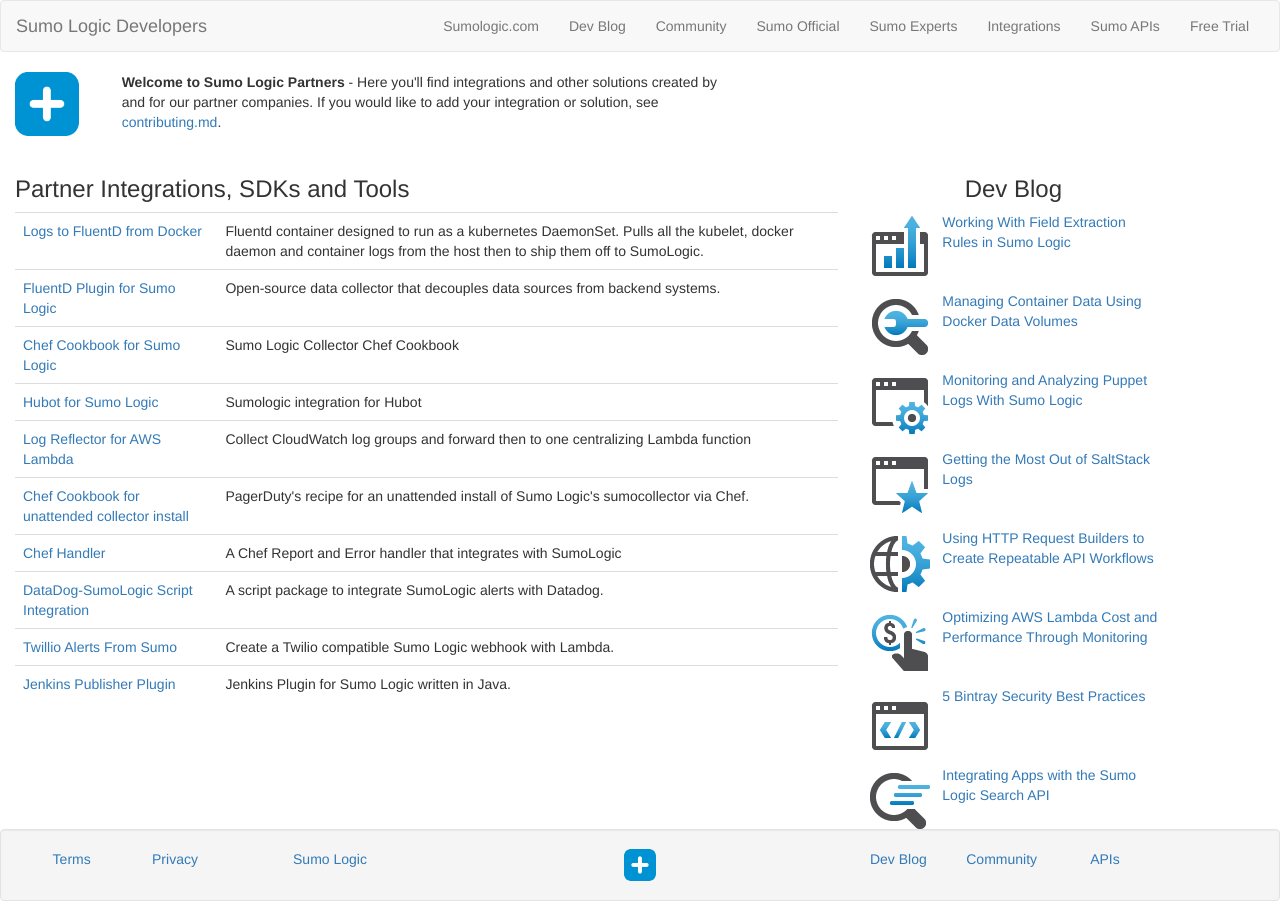
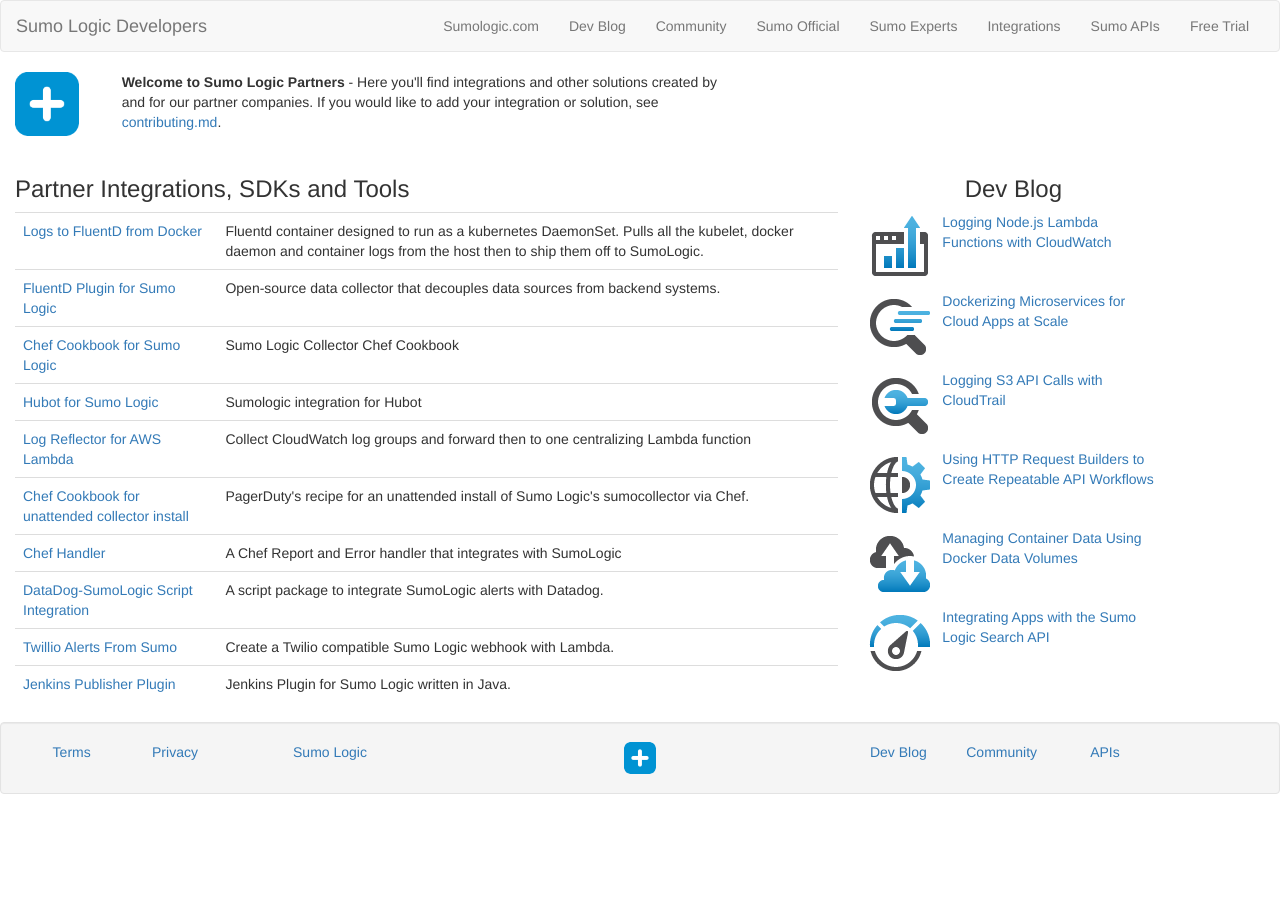
Before and after one commit to SumoLogic/sumologic.github.io, a Jekyll site: the page built from sumo-partners.html, in a window 1280 px wide. Built offline with Jekyll 4.4.1, drawn with Linux system fonts in a browser that asks for light colours; after the commit the page ends 900 px from its top, so only the background shows below that.

Commit message:
automate blog listing on home page

```diff
--- a/_data/blogs.yml
+++ b/_data/blogs.yml
@@ -1,25 +1,23 @@
- - title: "Working With Field Extraction Rules in Sumo Logic"
-   url: "https://www.sumologic.com/blog-devops/working-field-extraction-rules-sumo-logic/"
+ - title: "Logging Node.js Lambda Functions with CloudWatch"
+   url: "https://www.sumologic.com/blog-devops/logging-with-node-js-lambdas-cloudwatch/"
    imgurl: "/images/9.png"
 
- - title: "Managing Container Data Using Docker Data Volumes"
-   url: "https://www.sumologic.com/blog-devops/managing-container-data-using-docker-data-volumes/"
+ - title: "Dockerizing Microservices for Cloud Apps at Scale"
+   url:  "https://www.sumologic.com/blog-devops/dockerizing-microservices-scale/"
+   imgurl: "/images/14.png"
+
+ - title: "Logging S3 API Calls with CloudTrail"
+   url: "https://www.sumologic.com/blog-devops/logging-s3-api-calls-with-cloudtrail/"
    imgurl: "/images/6.png"
- - title: "Monitoring and Analyzing Puppet Logs With Sumo Logic"
-   url: "https://www.sumologic.com/blog-devops/monitoring-analyzing-puppet-logs-sumo-logic/"
-   imgurl: "/images/11.png"
- - title: "Getting the Most Out of SaltStack Logs"
-   url: "https://www.sumologic.com/blog-devops/getting-saltstack-logs/"
-   imgurl: "/images/3.png"
+
  - title: "Using HTTP Request Builders to Create Repeatable API Workflows"
    url: "https://www.sumologic.com/blog-devops/using-http-request-builders-create-repeatable-api-workflows/"
    imgurl: "/images/2.png"
- - title: "Optimizing AWS Lambda Cost and Performance Through Monitoring"
-   url: "https://www.sumologic.com/blog-devops/optimizing-aws-lambda-cost-performance-monitoring/"
-   imgurl: "/images/12.png"
- - title: "5 Bintray Security Best Practices"
-   url: "https://www.sumologic.com/blog-devops/bintray-security-best-practices/"
-   imgurl: "/images/16.png"
+
+ - title: "Managing Container Data Using Docker Data Volumes"
+   url:  "https://www.sumologic.com/blog-devops/managing-container-data-using-docker-data-volumes/"
+   imgurl: "/images/10.png"
+
  - title: "Integrating Apps with the Sumo Logic Search API"
    url:  "https://www.sumologic.com/blog-devops/integrating-apps-sumo-logic-search-api/"
-   imgurl: "/images/14.png"
+   imgurl: "/images/15.png"
```
Also changed, not shown: index.html (+7 -3 lines).
